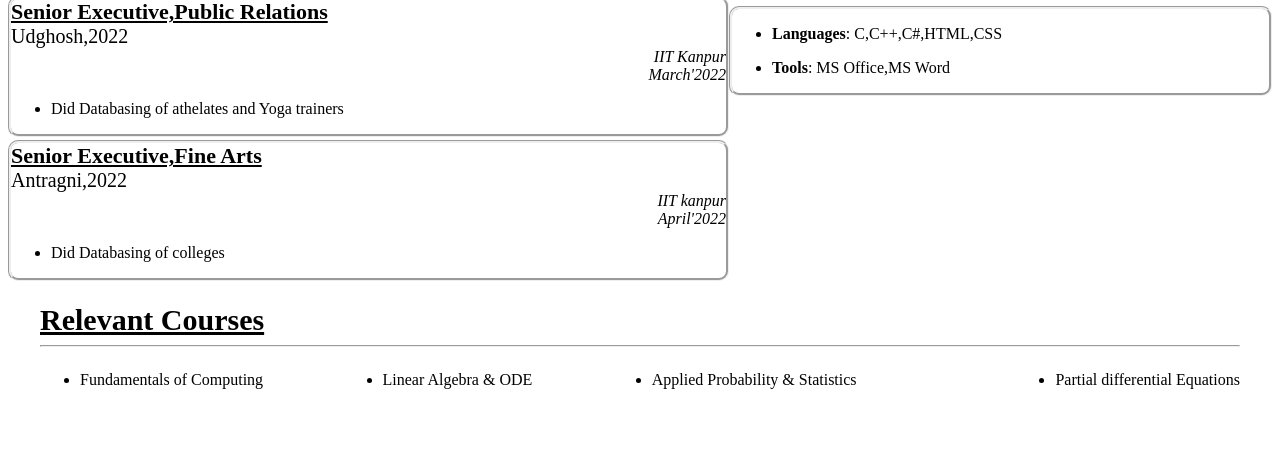
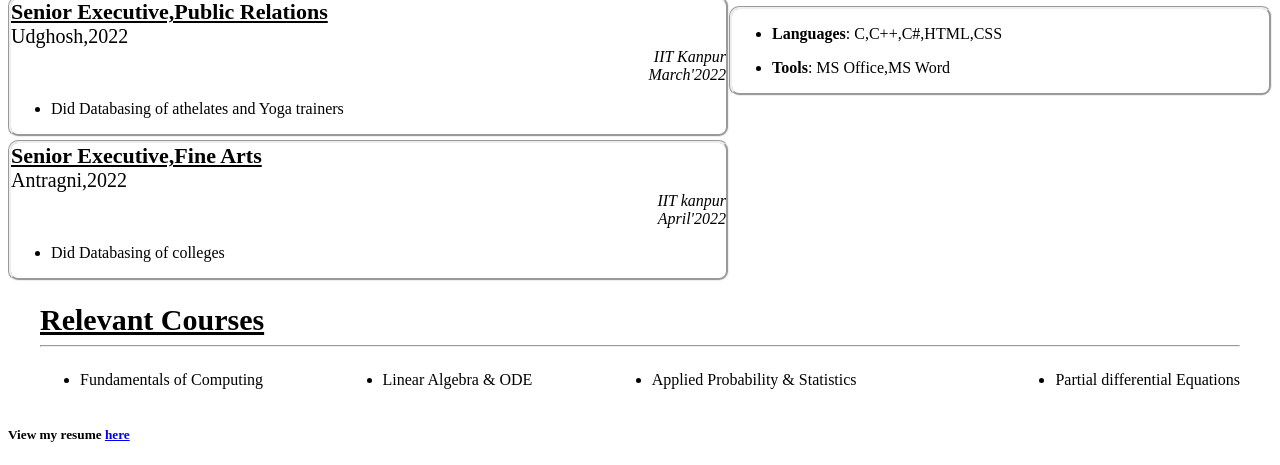
Before and after one commit to Tejasuwarade/Tejasuwarade.github.io, a plain HTML site: page index.html in a window 1280 px wide. Shown: the part 491-956 px from the top of the page. Before the commit the page ends 904 px from the top, so only its background shows below. Drawn offline with Linux system fonts and the light colour scheme.

Commit message:
Update index.html

```diff
--- a/index.html
+++ b/index.html
@@ -179,6 +179,9 @@
     </div>
 </div>
 
+    <section>
+        <h5> View my resume <a href="Tejas_Warade_Resume.pdf">here</a> </h5>
+    </section>
 
 
 
```
